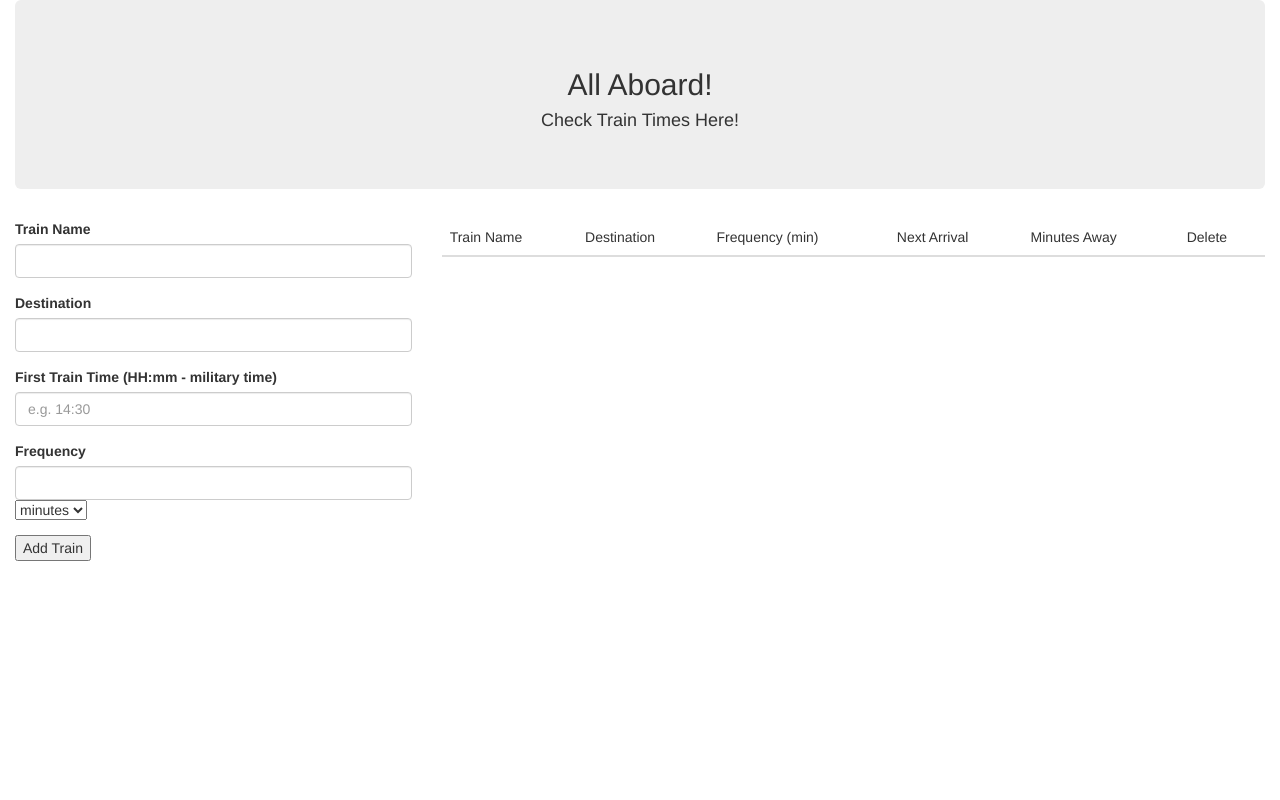
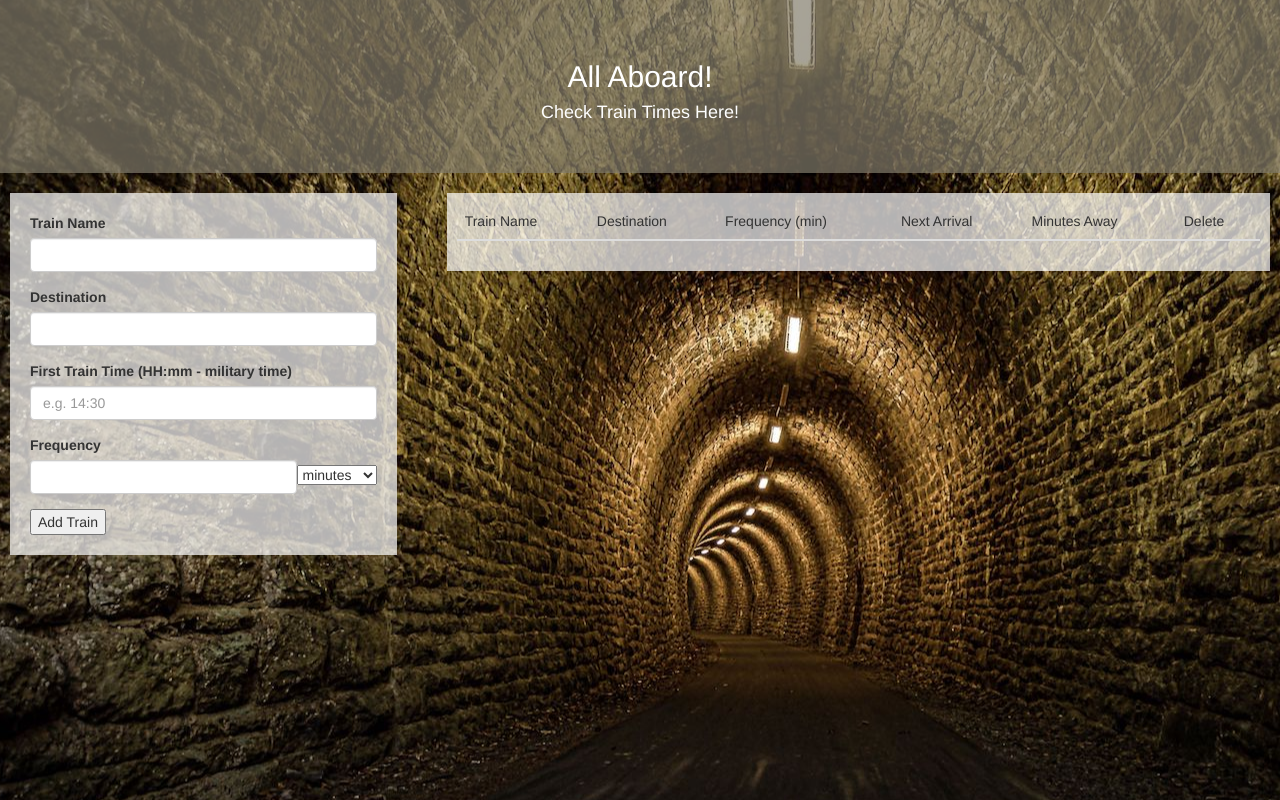
Before and after one commit to cvbowes/Train-Scheduler, a plain HTML site: page index.html in a window 1280 px wide. Drawn offline with nearby package versions, Linux system fonts and the light colour scheme; no server answers.

Commit message:
some styling

```diff
--- a/assets/css/style.css
+++ b/assets/css/style.css
@@ -0,0 +1,51 @@
+/** {
+	box-sizing: border-box;
+	border: 1px solid black;
+}*/
+
+body {
+	background-color: #afaf90;
+	background: url("../images/bg.jpg") center center fixed;
+}
+
+.container-fluid {
+	padding: 0;
+}
+
+#header {
+	color: #fff;
+	padding: 40px;
+	margin: 0 10px 10px 10px;
+	background: rgba(130,125,107, 0.7)
+}
+
+#units-select {
+	width: 100%;
+	height: 20px;
+}
+
+#input-section, #schedule-section {
+	padding: 10px;
+	margin: 10px;
+	background: rgba(255,255,255,0.7);
+}
+
+#train-form {
+	padding: 10px;
+}
+
+#text-sub-col {
+	padding-right: 0;
+}
+
+#input-sub-col {
+	padding-left: 0;
+	padding-top: 5px;
+}
+
+@media screen and (max-width: 768px) {
+#input-section, #schedule-section {
+	margin: 10px 0;
+	width: 100%;
+}
+}
--- a/assets/javascript/app.js
+++ b/assets/javascript/app.js
@@ -35,7 +35,7 @@ $(document).ready(function () {
   	newRow.append("<td>" + snapshotObj.frequency + "</td>");
   	newRow.append("<td>" + nextTrainTime(minsAway) + "</td>");
   	newRow.append("<td>" + minsAway + "</td>");
-  	newRow.append("<td> <span class='delete'> x </span></td>");
+  	newRow.append("<td> <span class='glyphicon glyphicon-trash'></span></td>");
 
   	$("#schedule-body").append(newRow);
 
@@ -67,7 +67,7 @@ $(document).ready(function () {
   	$("#train-form").animate({backgroundColor: "rgb( 255, 255, 255)"});
   }
 
-  $(document).on("click", ".delete", function () {
+  $(document).on("click", ".glyphicon-trash", function () {
  	var parent = $(this).parents("tr");
   	firebase.database().ref(parent.attr("id")).remove(); //removes node with given ID from firebase
 
--- a/index.html
+++ b/index.html
@@ -18,12 +18,16 @@
 </head>
 <body>
 	<div class="container-fluid">
-		<div class="jumbotron text-center">
+		<div class="row">
+			<div class="text-center" id="header">
 				<h2>All Aboard!</h2>
 				<h4>Check Train Times Here!</h4>
 			</div>
+		</div>
+
 		<div class="row">
 			<div class="col-sm-4 col-xs-12">
+				<div id="input-section">
 					<div id="error" style="display: none">Please fill out all fields</div>
 					<form role="form" id="train-form">
 						<div class="form-group">
@@ -36,27 +40,34 @@
 						</div>
 						<div class="form-group">
 							<label for="start-time">First Train Time (HH:mm - military time)</label>
-						<input class="form-control" id="start-time-input" type="text" pattern="([0-1]{1}[0-9]{1}|20|21|22|23):[0-5]{1}[0-9]{1}" placeholder="e.g. 14:30">
+							<input class="form-control" id="start-time-input" type="text" placeholder="e.g. 14:30">
 						</div>
 						<div class="form-group">
 							<label for="frequency">Frequency</label>
-						<span>
+							<div class="row">
+								<div class="col-xs-9" id="text-sub-col">
 									<input class="form-control" id="frequency-input" type="number">
-						</span>
-						<span>
+								</div>
+								<div class="col-xs-3" id="input-sub-col">
 									<select name="units" id="units-select">
 										<option value="minutes">minutes</option>
 									    <option value="hours">hours</option>
 									</select>
-						</span>
+								</div>
+							</div>
+						</div>
+
 						<div id="time-error" style="display: none">Please enter a valid time</div>
-					</div>
+
 						<button id="add-train" type="submit">Add Train</button>
 						<div id="error" style="display: none">Please fill out all fields</div>
+
 					</form>
+				</div>
 			</div>
 
 			<div class="col-sm-8 col-xs-12">
+				<div id="schedule-section">
 					<table class="table table-striped table-hover" id="schedule">
 						<thead>
 							<tr id="schedule-head">
@@ -74,5 +85,6 @@
 				</div>
 			</div>
 		</div>
+	</div>
 </body>
 </html>
```
Also changed, not shown: assets/images/bg.jpg (added). Lines whose indentation alone changed are shown as unchanged.
